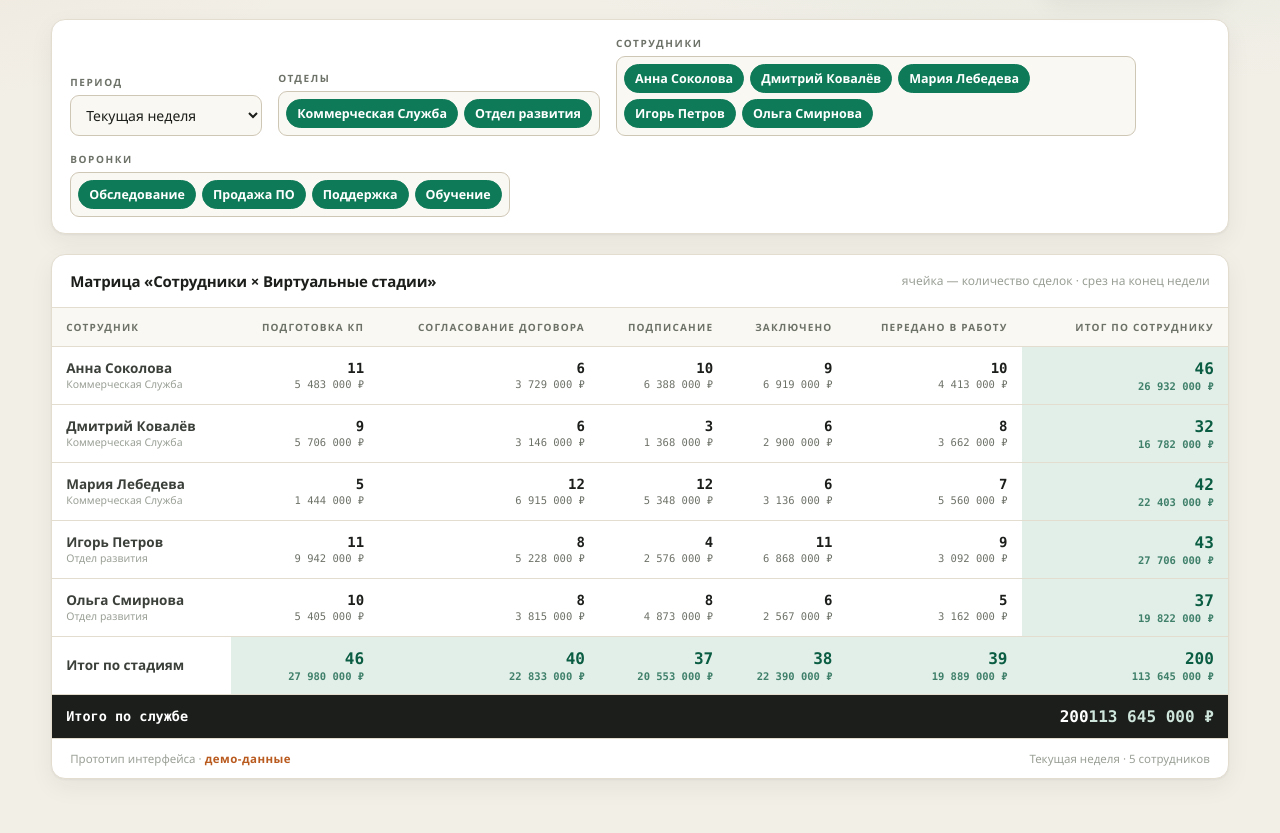
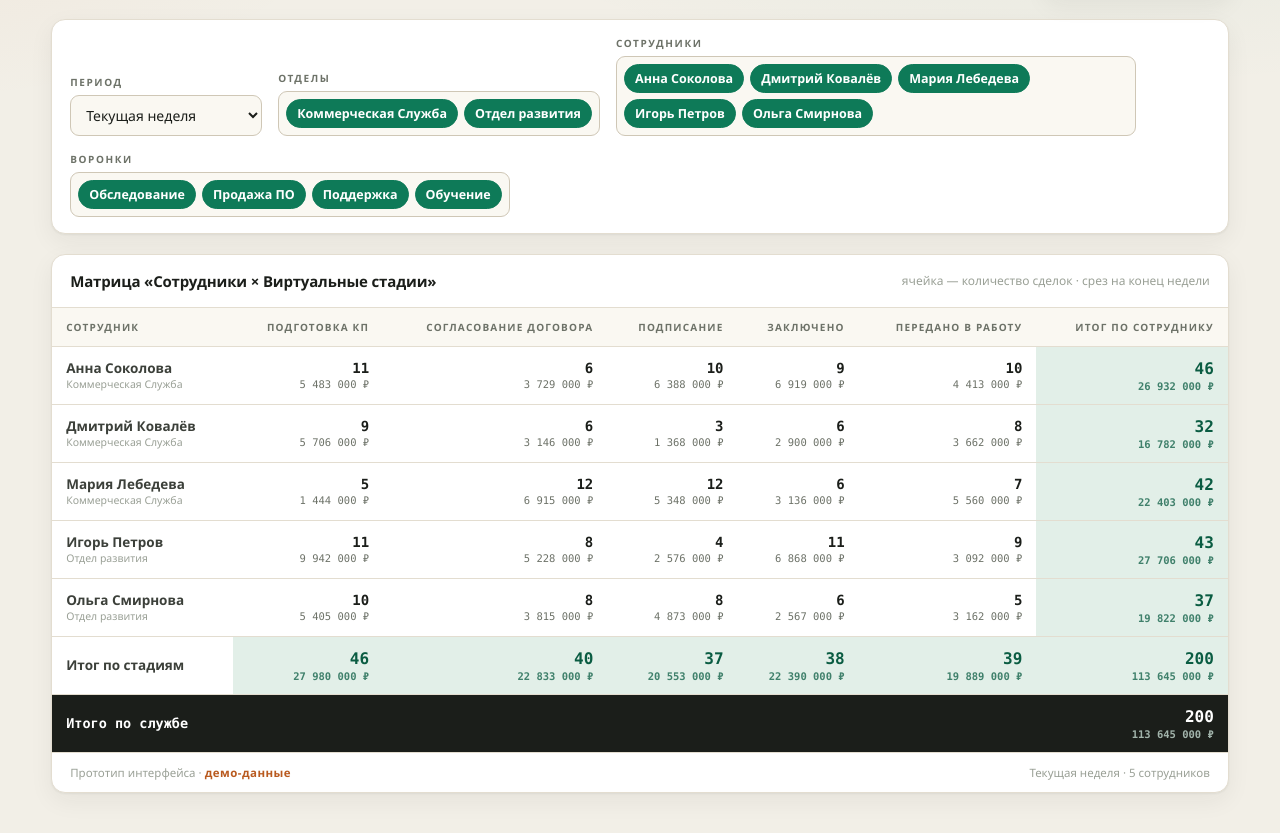
Before and after one commit to sergio-mamboo/wejet.github.io, a plain HTML site: page weekly-management-report-prototype.html in a window 1280 px wide. Shown: the part 113-946 px from the top of the page. Drawn offline with Linux system fonts and the light colour scheme.

Commit message:
Fix grand total formatting: weekly-management-report-prototype.html

```diff
--- a/weekly-management-report-prototype.html
+++ b/weekly-management-report-prototype.html
@@ -300,7 +300,7 @@
     });
 
     rows+=`<tr><td class="rowhead">Итог по стадиям</td>${stageTotals.map(t=>`<td class="total">${fmt(t.c)}<span class="sum">${fmtMoney(t.s)}</span></td>`).join("")}<td class="total">${fmt(grandC)}<span class="sum">${fmtMoney(grandS)}</span></td></tr>`;
-    rows+=`<tr class="grand"><td class="rowhead">Итого по службе</td>${STAGES.map(()=>`<td></td>`).join("")}<td>${fmt(grandC)}<span class="sum">${fmtMoney(grandS)}</span></td></tr>`;
+    rows+=`<tr class="grand"><td class="rowhead">Итого по службе</td>${STAGES.map(()=>`<td></td>`).join("")}<td class="total">${fmt(grandC)}<span class="sum">${fmtMoney(grandS)}</span></td></tr>`;
 
     $tbody.innerHTML=rows;
     $foot.textContent=`${WEEKS.find(w=>w.id===state.week).label} · ${selectedEmps.length} сотрудников`;
```
